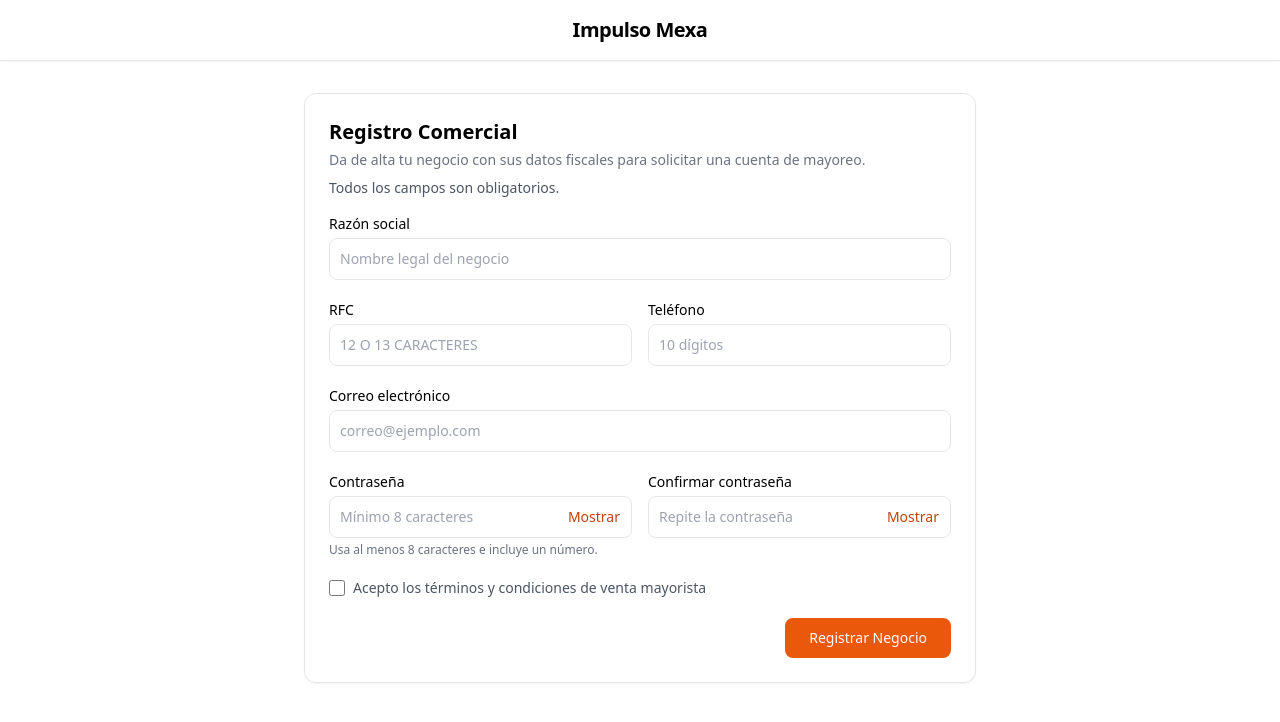
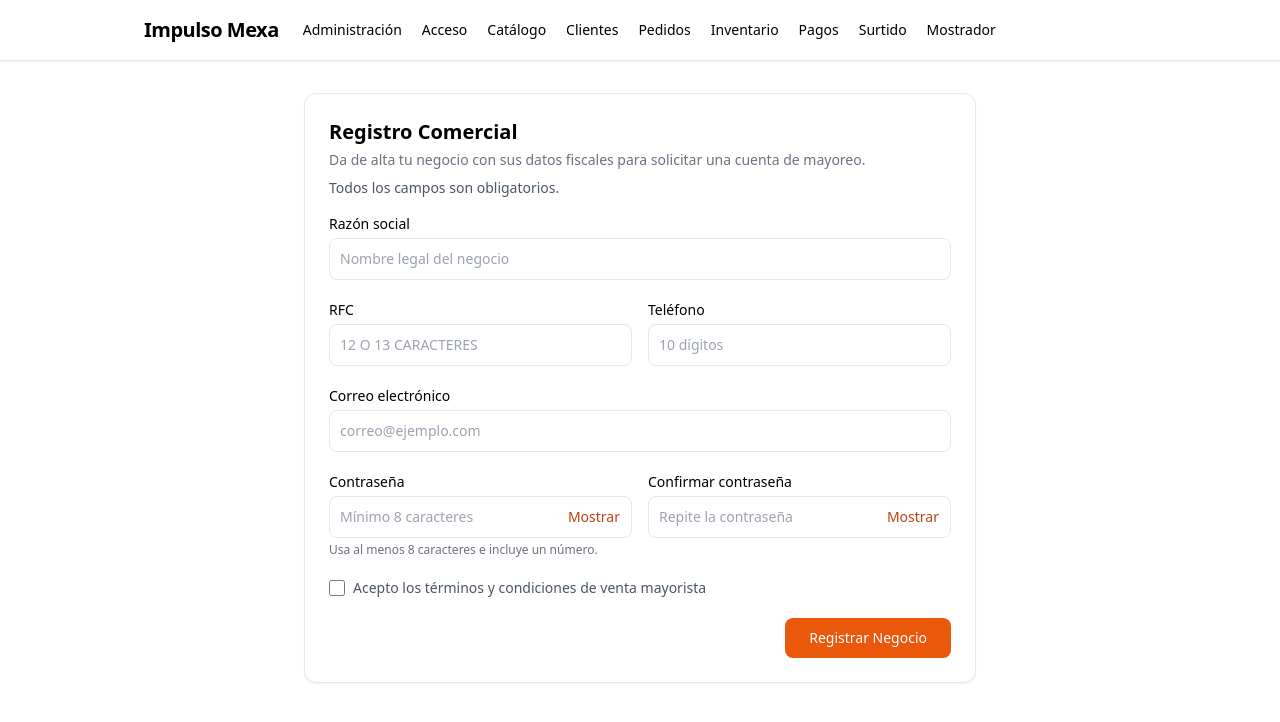
Before and after one commit to rangelashley503-debug/panel-comercial-ah, a plain HTML site: page Autenticación y usuarios/Formulario de registro comercial.html in a window 1280 px wide. Drawn offline with nearby package versions, Linux system fonts and the light colour scheme.

Commit message:
conexion entre pantallas

```diff
--- a/Autenticación y usuarios/Formulario de registro comercial.html
+++ b/Autenticación y usuarios/Formulario de registro comercial.html
@@ -20,12 +20,23 @@
 
 <body class="bg-white text-black antialiased">
     <header class="border-b border-gray-200 bg-white shadow-sm">
-        <nav class="mx-auto flex max-w-5xl items-center justify-center p-4">
-            <span class="text-xl font-bold tracking-tight">
-                Impulso Mexa
-            </span>
-        </nav>
-    </header>
+    <nav class="mx-auto flex max-w-5xl items-center gap-6 p-4">
+        <a href="../index.html" class="shrink-0 text-xl font-bold tracking-tight">Impulso Mexa</a>
+
+        <!-- Menú con scroll horizontal para pantallas chicas -->
+        <ul id="menu" class="flex gap-5 overflow-x-auto whitespace-nowrap text-sm font-medium">
+            <li><a href="../Administraci%C3%B3n%20y%20supervisi%C3%B3n-H/admi.html">Administración</a></li>
+            <li><a href="../Autenticaci%C3%B3n%20y%20usuarios/Inicio%20de%20sesi%C3%B3n.html">Acceso</a></li>
+            <li><a href="../Catalogo%20de%20productos-%20H/catalogo.html">Catálogo</a></li>
+            <li><a href="../Clientes%20y%20cuentas%20comerciales%20-%20K/Clientes.html">Clientes</a></li>
+            <li><a href="../Gesti%C3%B3n%20de%20pedidos%20y%20cotizaciones%20-%20K/Gesti%C3%B3n.html">Pedidos</a></li>
+            <li><a href="../Inventario%20y%20existencias-H/inventario.html">Inventario</a></li>
+            <li><a href="../Pagos%2C%20reportes%20y%20panel%20-%20K/Pagos.html">Pagos</a></li>
+            <li><a href="../Surtido%20de%20almac%C3%A9n%20y%20log%C3%ADstica%20-%20K/Surtido.html">Surtido</a></li>
+            <li><a href="../Ventas%20de%20mostrador-H/ventas_mostrador.html">Mostrador</a></li>
+        </ul>
+    </nav>
+</header>
 
     <main class="mx-auto max-w-5xl p-4 py-8">
         <section
```
